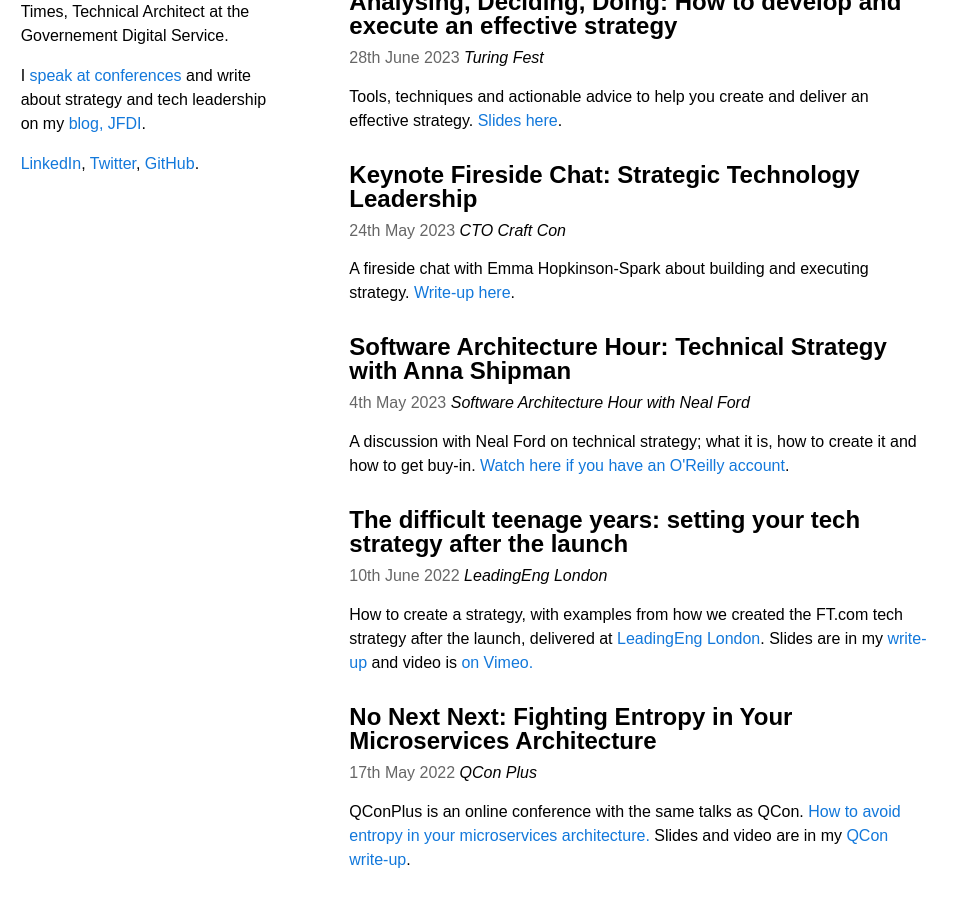
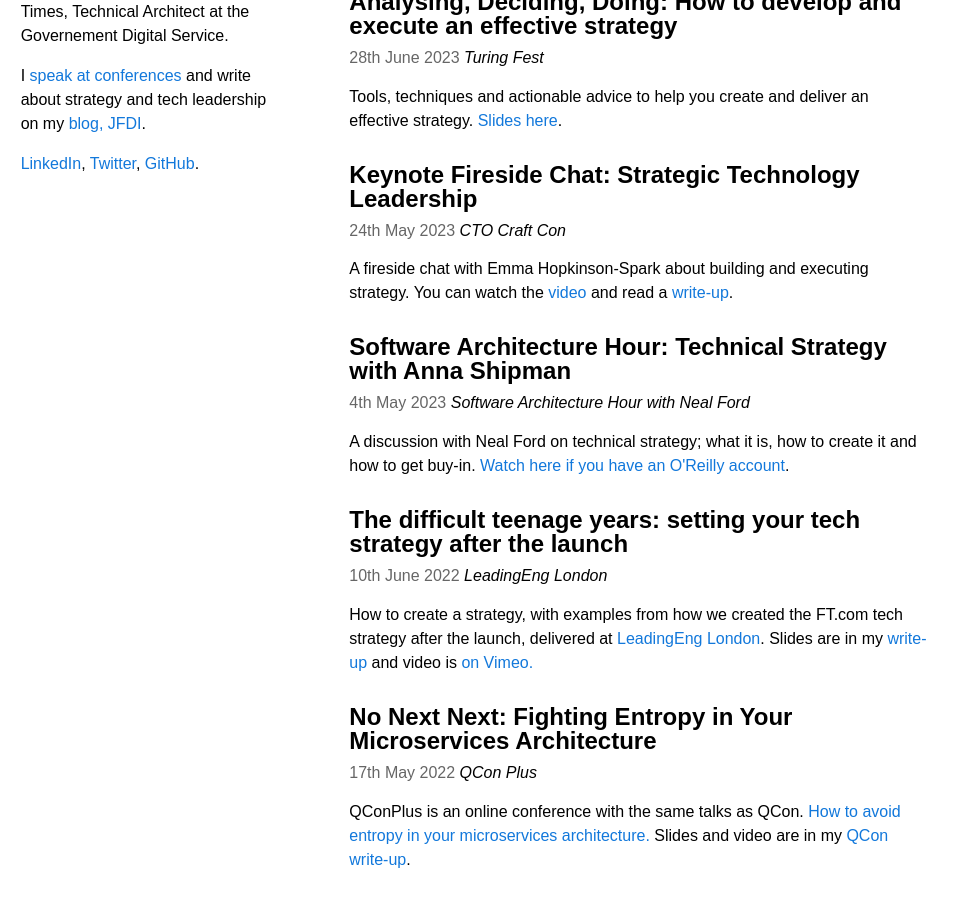
Before and after one commit to annashipman/annashipman.github.io, a Jekyll site: the page built from speaking.html, in a window 1280 px wide and 900 px high, scrolled down 306 px. Shown: the whole window, without its empty margins (0-968 px from the left). Built offline with Jekyll 4.4.1, drawn with Linux system fonts in a browser that asks for light colours.

Commit message:
Update speaking page

```diff
--- a/speaking.html
+++ b/speaking.html
@@ -9,7 +9,7 @@
 <p>Tools, techniques and actionable advice to help you create and deliver an effective strategy. <a href="https://www.slideshare.net/annashipman/analysing-deciding-doing-how-to-develop-and-execute-an-effective-strategy">Slides here</a>.</p>
 <h2><a href="https://conference.ctocraft.com/london-2023/event/keynote-presentation-devex-what-actually-drives-productivity/">Keynote Fireside Chat: Strategic Technology Leadership</a></h2>
 <date>24th May 2023</date> <span class="conference-name">CTO Craft Con</span>
-<p>A fireside chat with Emma Hopkinson-Spark about building and executing strategy. <a href="/jfdi/strategy-fireside-chat.html">Write-up here</a>.</p>
+<p>A fireside chat with Emma Hopkinson-Spark about building and executing strategy. You can watch the <a href="/jfdi/strategy-fireside-video.html">video</a> and read a <a href="/jfdi/strategy-fireside-chat.html">write-up</a>.</p>
 <h2><a href="https://learning.oreilly.com/videos/software-architecture-hour/0636920937104/0636920937104-video345687/">Software Architecture Hour: Technical Strategy with Anna Shipman</a></h2>
 <date>4th May 2023</date> <span class="conference-name">Software Architecture Hour with Neal Ford</span>
 <p>A discussion with Neal Ford on technical strategy; what it is, how to create it and how to get buy-in. <a href="https://learning.oreilly.com/videos/software-architecture-hour/0636920937104/0636920937104-video345687/">Watch here if you have an O'Reilly account</a>.</p>
```
